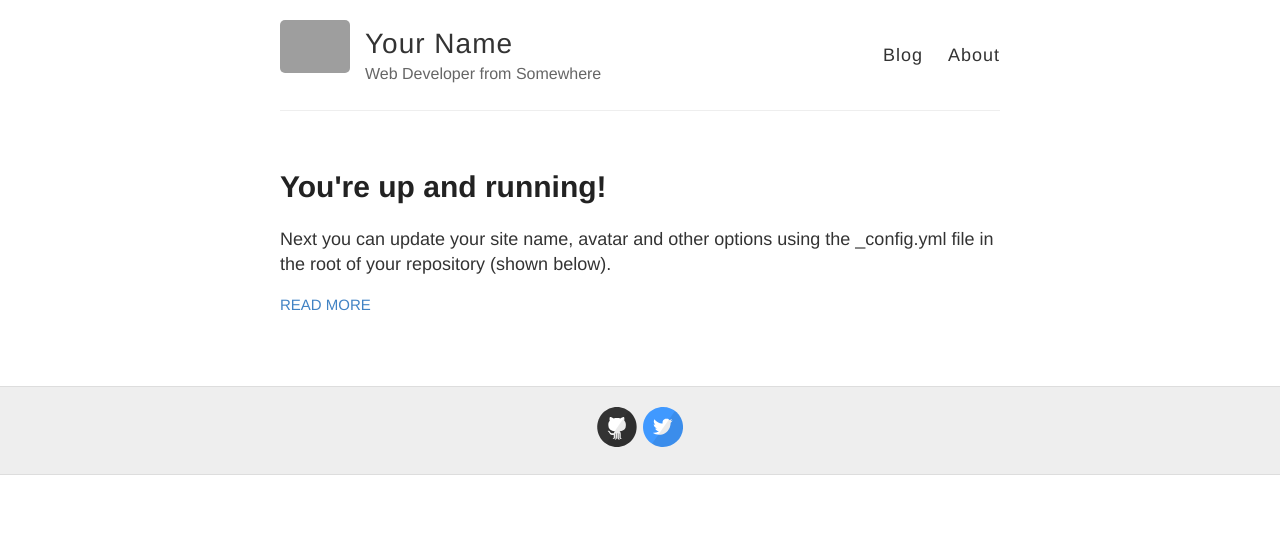
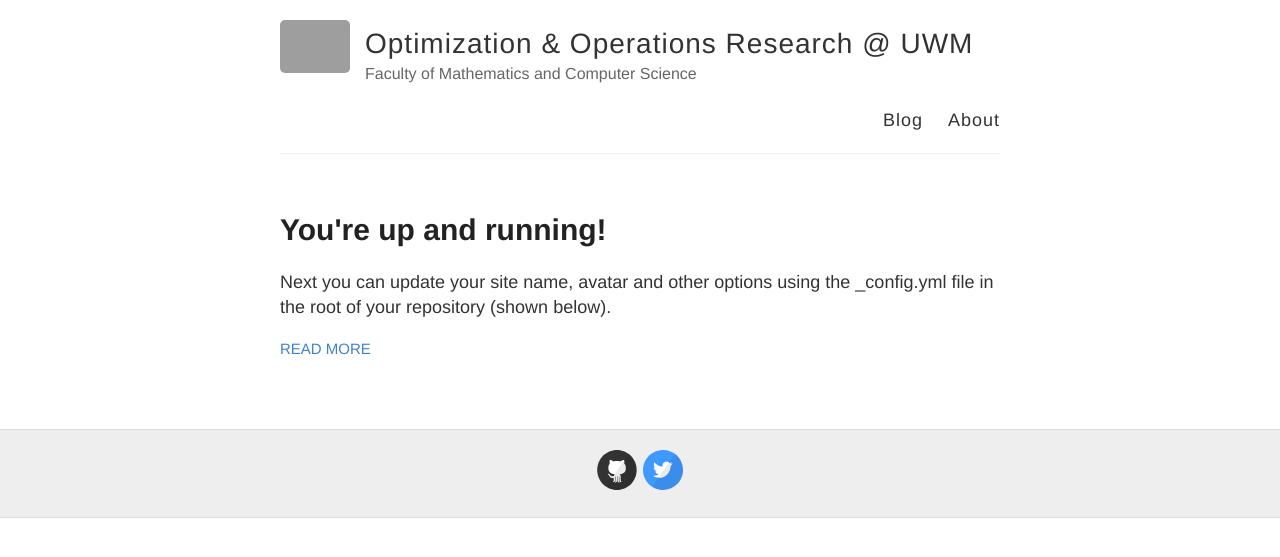
Before and after one commit to uwmopt/uwmopt.github.io, a Jekyll site: the page built from index.html, in a window 1280 px wide. Shown: the top 557 px of the page. Built offline with Jekyll 4.4.1, drawn with Linux system fonts in a browser that asks for light colours; grey boxes are pictures that could not be loaded.

Commit message:
adding my files to my repository

```diff
--- a/_config.yml
+++ b/_config.yml
@@ -3,10 +3,10 @@
 #
 
 # Name of your site (displayed in the header)
-name: Your Name
+name: Optimization & Operations Research @ UWM
 
 # Short bio or description (displayed in the header)
-description: Web Developer from Somewhere
+description: Faculty of Mathematics and Computer Science
 
 # URL of your avatar or profile pic (you could use your GitHub profile pic)
 avatar: https://raw.githubusercontent.com/barryclark/jekyll-now/master/images/jekyll-logo.png
```
